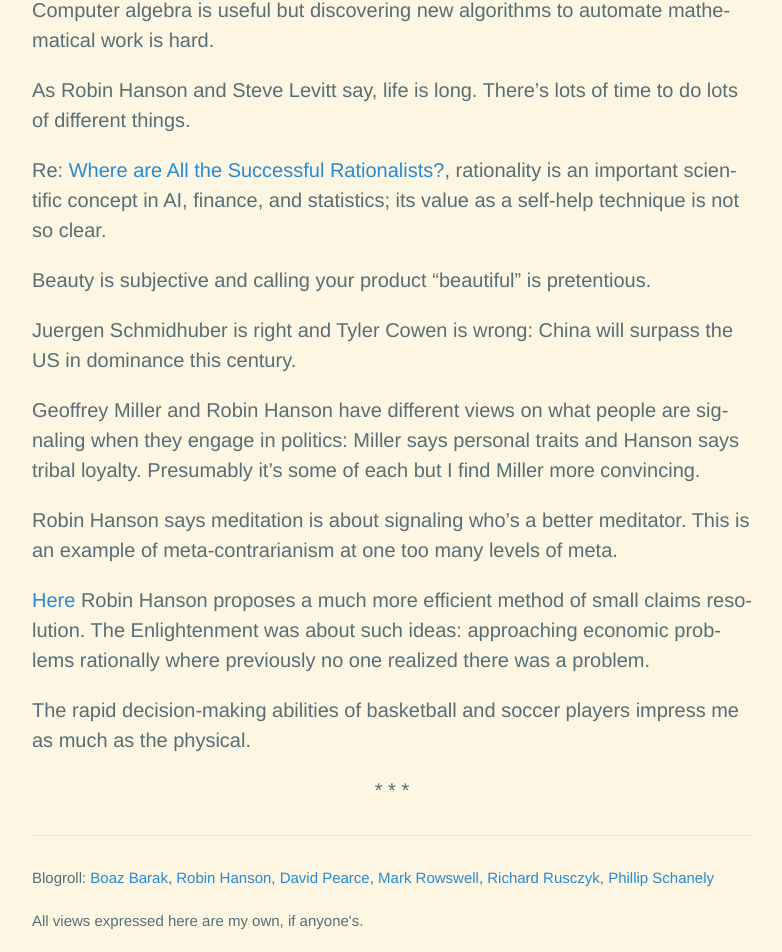
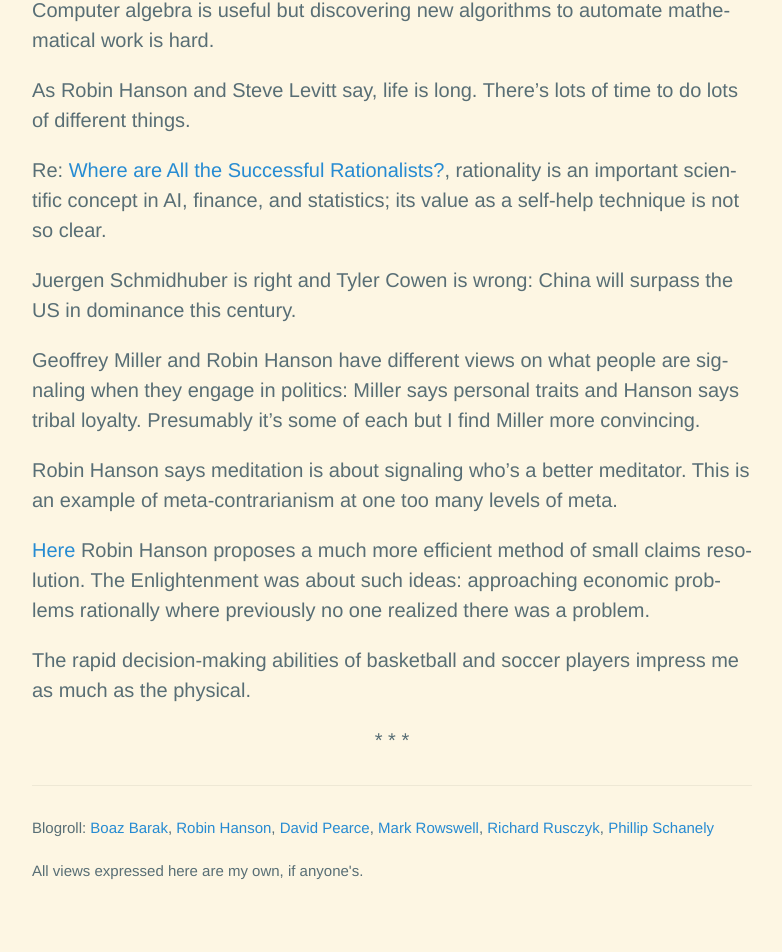
Before and after one commit to amacfie/amacfie.github.io, a Jekyll site: the page built from _posts/2021-06-20-short-musings.md, in a window 1280 px wide. Shown: the part 882-1834 px from the top of the page, without its empty margins (248-1030 px from the left). Built offline with Jekyll 4.4.1, drawn with Linux system fonts in a browser that asks for light colours; nearby versions of some CDN libraries; comment, search, counter and statistics services are not loaded; after the commit the page ends 1784 px from its top, so only the background shows below that.

Commit message:
Update 2021-06-20-short-musings.md

```diff
--- a/_posts/2021-06-20-short-musings.md
+++ b/_posts/2021-06-20-short-musings.md
@@ -28,8 +28,6 @@ Re: [Where are All the Successful Rationalists?](https://applieddivinitystudies.
 rationality is an important scientific concept in AI, finance, and statistics;
 its value as a self-help technique is not so clear.
 
-Beauty is subjective and calling your product "beautiful" is pretentious.
-
 Juergen Schmidhuber is right and Tyler Cowen is wrong: China will surpass
 the US in dominance this century.
 
```
